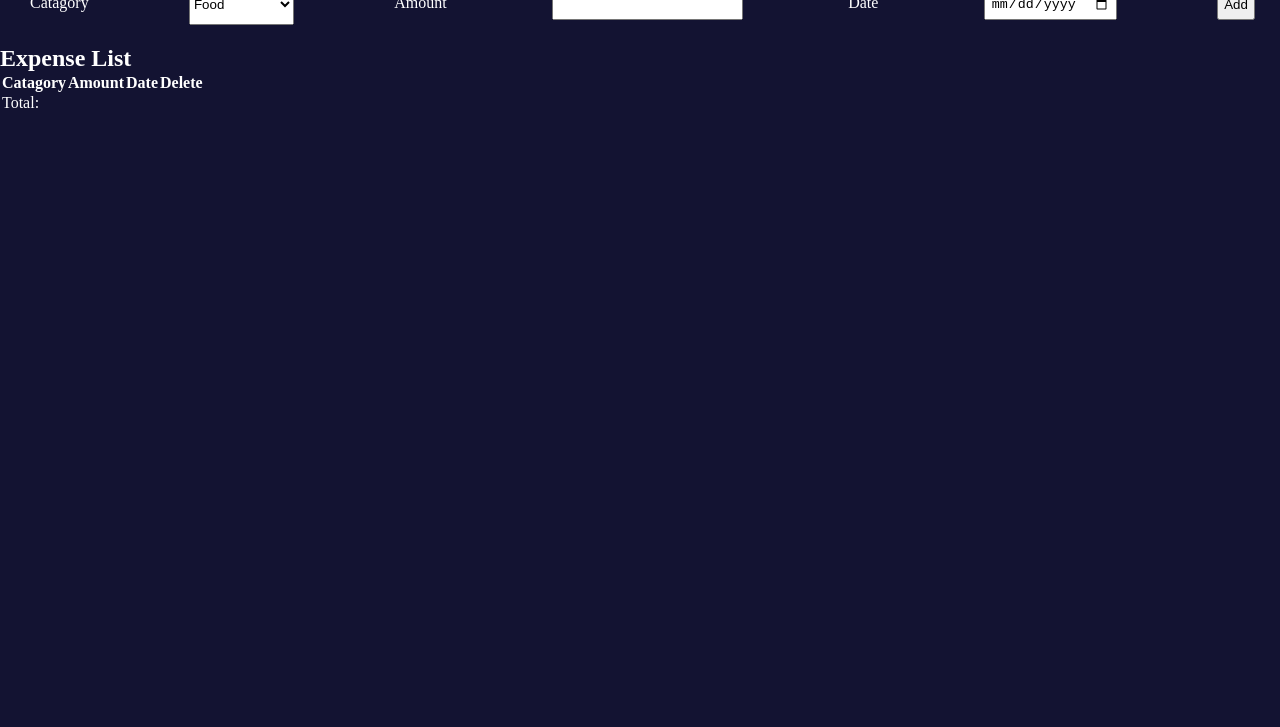
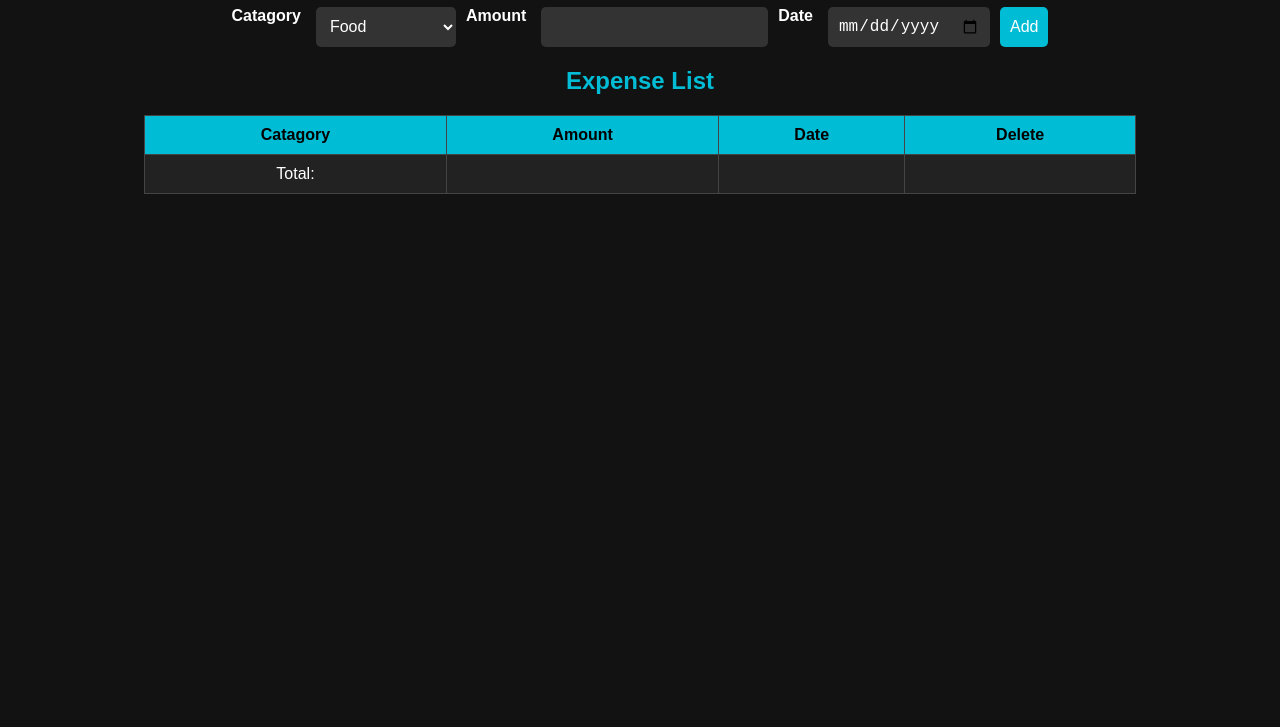
Before and after one commit to biniyamagegnehu/Expense-Tracker, a plain HTML site: page index.html in a window 1280 px wide. Shown: the part 73-800 px from the top of the page. Drawn offline with Linux system fonts and the light colour scheme.

Commit message:
make beautiful layout using css

```diff
--- a/style.css
+++ b/style.css
@@ -1,25 +1,93 @@
-* {
-    box-sizing: border-box;
-    margin: 0;
-    padding: 0;
+/* Global Styles */
+body {
+    font-family: Arial, sans-serif;
+    background-color: #121212;
+    color: #ffffff;
+    text-align: center;
+    margin: 20px;
 }
 
-body {
-    background-color: rgb(19,19,50);
-    color: white;
+h1, h2 {
+    color: #00bcd4;
 }
 
-h1 {
+/* Input Section */
+.inputs {
+    display: flex;
+    flex-wrap: wrap;
+    justify-content: center;
+    gap: 10px;
+    margin-bottom: 20px;
+}
+
+.inputs label {
+    font-weight: bold;
+    margin-right: 5px;
+}
+
+.inputs select,
+.inputs input,
+.inputs button {
+    padding: 10px;
+    border: none;
+    border-radius: 5px;
+    font-size: 16px;
+}
+
+.inputs select,
+.inputs input {
+    background-color: #333;
+    color: #fff;
+}
+
+.inputs button {
+    background-color: #00bcd4;
+    color: white;
+    cursor: pointer;
+}
+
+.inputs button:hover {
+    background-color: #0097a7;
+}
+
+/* Expense List Table */
+.expense-list {
+    width: 80%;
+    margin: auto;
+}
+
+table {
+    width: 100%;
+    border-collapse: collapse;
+    margin-top: 20px;
+    background-color: #222;
+    color: #fff;
+}
+
+thead {
+    background-color: #00bcd4;
+}
+
+th, td {
+    padding: 10px;
+    border: 1px solid #444;
     text-align: center;
 }
-.inputs {
-    padding: 10px;
-    margin: 10px;
-    display: flex;
-    justify-content: space-between;
+
+th {
+    color: black;
 }
 
-.inputs input, .inputs label ,button{
-    padding: 5px;
-    margin: 5px;
+/* Delete Button */
+.delete-btn {
+    background-color: red;
+    color: white;
+    border: none;
+    padding: 5px 10px;
+    cursor: pointer;
+    border-radius: 5px;
 }
+
+.delete-btn:hover {
+    background-color: darkred;
+}
```
